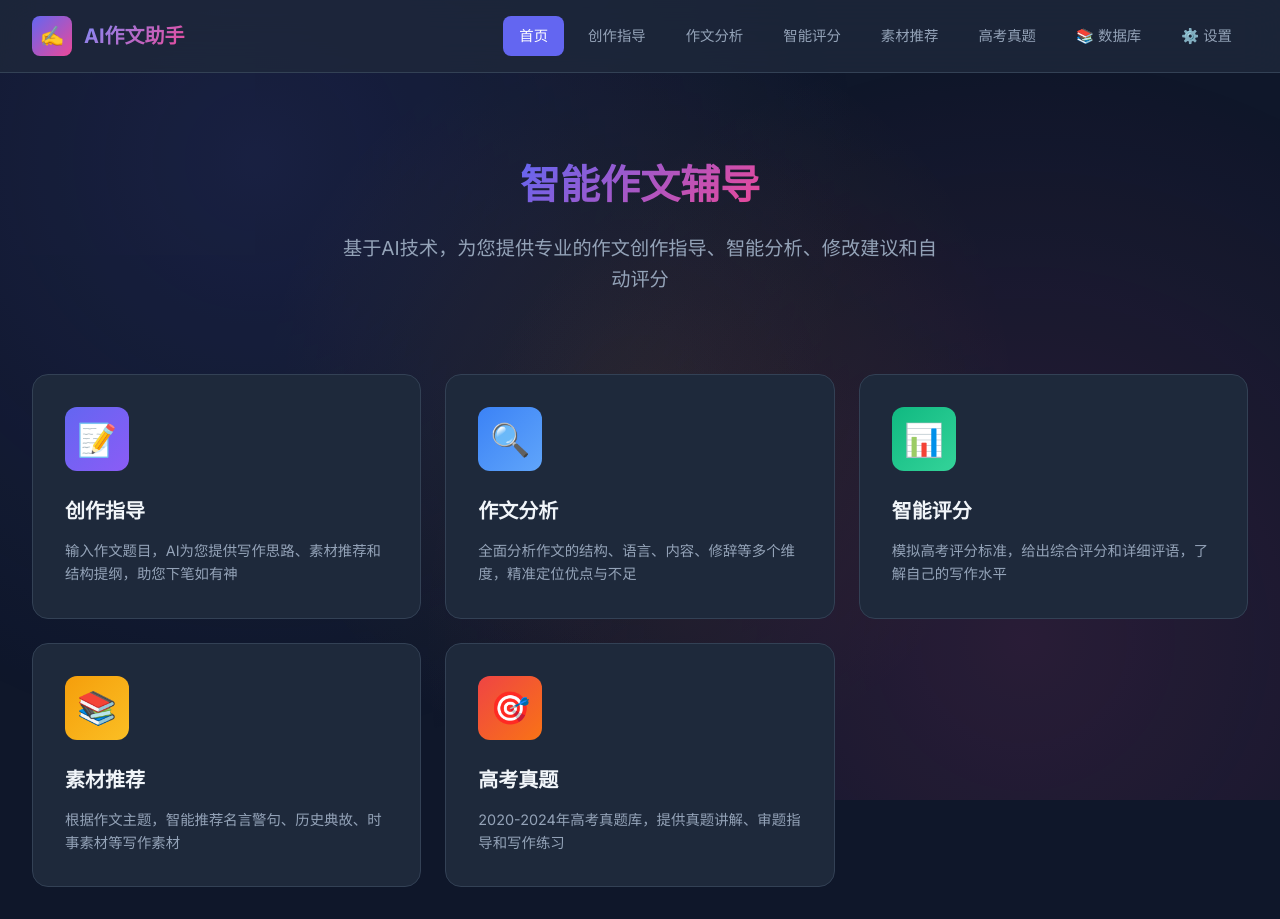
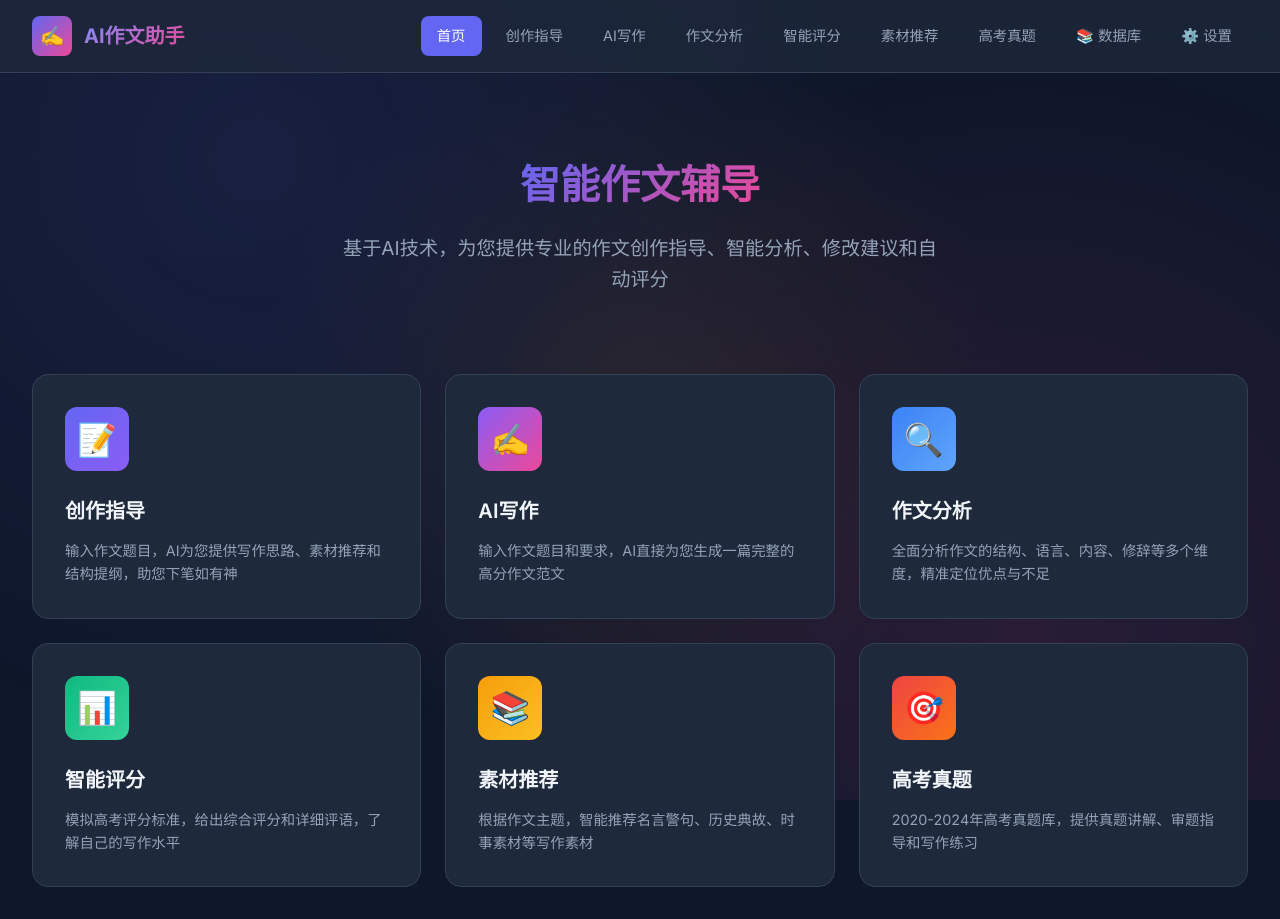
Before and after one commit to DING-HAO-RAN/essay-assistant, a Flask app: page / in a window 1280 px wide. Run offline with Flask 3, Linux system fonts and the light colour scheme; data comes from the database, SQL or seed files in the repository.

Commit message:
feat: 添加AI写作成文功能 + 修复高考真题点击问题
新功能：
- AI写作成文：输入题目直接生成完整作文
- 支持设置文体、目标分数、字数、补充要求
- 生成后可一键分析作文

修复：
- 高考真题界面改用事件委托处理点击
- 解决嵌套元素点击无响应问题

```diff
--- a/app.py
+++ b/app.py
@@ -11,7 +11,7 @@ AI作文助手 - Flask后端主程序
 
 技术栈：Flask框架 + SQLite数据库
 
-作者：AI大赛参赛项目
+作者：ding-hao-ran
 ==============================================================================
 """
 
@@ -453,6 +453,49 @@ def recommend_materials():
     return jsonify(result)
 
 
+@app.route('/api/write', methods=['POST'])
+def ai_write_essay():
+    """
+    AI写作成文API
+
+    功能：根据题目和要求，AI直接生成一篇完整的作文
+
+    请求方式：POST
+    请求体：
+        {
+            "topic": "谈坚持",           # 作文题目
+            "genre": "议论文",           # 文体类型
+            "level": "45",              # 目标分数
+            "wordcount": "800",         # 字数要求
+            "requirements": "..."       # 补充要求（可选）
+        }
+
+    返回值：
+        成功：{"success": true, "essay": "生成的作文内容"}
+    """
+    service = get_ai_service()
+    if not service:
+        return jsonify({"success": False, "error": "请先配置AI服务"})
+
+    data = request.json
+    topic = data.get('topic', '')
+    genre = data.get('genre', '议论文')
+    level = data.get('level', '45')
+    wordcount = data.get('wordcount', '800')
+    requirements = data.get('requirements', '')
+
+    if not topic:
+        return jsonify({"success": False, "error": "请输入作文题目"})
+
+    # 从数据库获取相关素材
+    db_materials = db.search_materials(topic, limit=5)
+
+    # 执行AI写作工作流
+    workflow = EssayWorkflow(service)
+    result = workflow.ai_write_essay_workflow(topic, genre, level, wordcount, requirements, db_materials)
+    return jsonify(result)
+
+
 @app.route('/api/gaokao/practice', methods=['POST'])
 def gaokao_practice():
     """
--- a/static/js/main.js
+++ b/static/js/main.js
@@ -385,6 +385,88 @@ function getMaterials() {
 }
 
 // ============================================
+// AI写作成文功能
+// ============================================
+
+/**
+ * AI生成作文
+ */
+function generateEssay() {
+    var topic = document.getElementById('write-topic').value.trim();
+    var genre = document.getElementById('write-genre').value;
+    var level = document.getElementById('write-level').value;
+    var wordcount = document.getElementById('write-wordcount').value;
+    var requirements = document.getElementById('write-requirements').value.trim();
+
+    if (!topic) {
+        alert('请输入作文题目');
+        return;
+    }
+
+    var config = typeof getCurrentConfig === 'function' ? getCurrentConfig() : null;
+    if (!config) {
+        alert('请先配置AI服务');
+        showSection('config');
+        return;
+    }
+
+    showLoading('write-loading');
+    hideResult('write-result');
+
+    fetch(API_BASE + '/api/write', {
+        method: 'POST',
+        headers: { 'Content-Type': 'application/json' },
+        body: JSON.stringify({
+            topic: topic,
+            genre: genre,
+            level: level,
+            wordcount: wordcount,
+            requirements: requirements
+        })
+    })
+    .then(function(response) { return response.json(); })
+    .then(function(data) {
+        if (data.success) {
+            document.getElementById('write-result-title').textContent = topic + ' - AI生成作文';
+            showResult('write-result', 'write-content', data.essay);
+        } else {
+            alert('生成失败: ' + (data.error || '未知错误'));
+        }
+    })
+    .catch(function(error) {
+        alert('请求失败: ' + error.message);
+    })
+    .finally(function() {
+        hideLoading('write-loading');
+    });
+}
+
+/**
+ * 分析AI生成的作文
+ */
+function analyzeGeneratedEssay() {
+    var topic = document.getElementById('write-topic').value.trim();
+    var contentEl = document.getElementById('write-content');
+    var content = contentEl ? contentEl.innerText : '';
+
+    if (!topic || !content) {
+        alert('请先生成作文');
+        return;
+    }
+
+    // 切换到分析页面并填入内容
+    showSection('analyze');
+    document.getElementById('analyze-title').value = topic;
+    document.getElementById('analyze-content').value = content;
+
+    // 更新字数统计
+    var countElement = document.getElementById('analyze-word-count');
+    if (countElement) {
+        countElement.textContent = content.replace(/\s/g, '').length;
+    }
+}
+
+// ============================================
 // 高考真题功能
 // ============================================
 
@@ -412,6 +494,11 @@ function renderGaokaoTopics(topics) {
     var container = document.getElementById('gaokao-topics-list');
     if (!container) return;
 
+    if (!topics || topics.length === 0) {
+        container.innerHTML = '<div class="alert alert-info">暂无真题数据</div>';
+        return;
+    }
+
     // 按年份分组
     var grouped = {};
     for (var i = 0; i < topics.length; i++) {
@@ -430,9 +517,13 @@ function renderGaokaoTopics(topics) {
 
         for (var j = 0; j < grouped[year].length; j++) {
             var topic = grouped[year][j];
-            html += '<li style="margin-bottom: 0.75rem; padding: 0.5rem; background: var(--bg-input); border-radius: 8px; cursor: pointer;" onclick="practiceGaokaoTopic(\'' + year + '\', \'' + topic.paper + '\')">';
-            html += '<div style="font-weight: 500;">' + topic.paper + '</div>';
-            html += '<div style="font-size: 0.85rem; color: var(--text-secondary); margin-top: 4px;">' + topic.topic + '</div>';
+            // 使用data属性存储参数，避免字符串转义问题
+            html += '<li class="gaokao-topic-item" ';
+            html += 'data-year="' + year + '" ';
+            html += 'data-paper="' + (topic.paper || '') + '" ';
+            html += 'style="margin-bottom: 0.75rem; padding: 0.75rem; background: var(--bg-input); border-radius: 8px; cursor: pointer; border: 1px solid transparent; transition: all 0.2s;">';
+            html += '<div style="font-weight: 500;">' + (topic.paper || '') + '</div>';
+            html += '<div style="font-size: 0.85rem; color: var(--text-secondary); margin-top: 4px;">' + (topic.topic || '') + '</div>';
 
             if (topic.themes && topic.themes.length > 0) {
                 html += '<div style="display: flex; gap: 4px; margin-top: 8px; flex-wrap: wrap;">';
@@ -449,6 +540,23 @@ function renderGaokaoTopics(topics) {
     }
 
     container.innerHTML = html;
+
+    // 使用事件委托绑定点击事件
+    container.onclick = function(e) {
+        var target = e.target;
+        // 向上查找带有gaokao-topic-item类的元素
+        while (target && target !== container) {
+            if (target.classList && target.classList.contains('gaokao-topic-item')) {
+                var year = target.getAttribute('data-year');
+                var paper = target.getAttribute('data-paper');
+                if (year && paper) {
+                    practiceGaokaoTopic(year, paper);
+                }
+                return;
+            }
+            target = target.parentNode;
+        }
+    };
 }
 
 /**
--- a/templates/index.html
+++ b/templates/index.html
@@ -22,6 +22,7 @@
             <div class="nav-links">
                 <a href="#" class="nav-link active" onclick="showSection('home', this); return false;">首页</a>
                 <a href="#" class="nav-link" onclick="showSection('guide', this); return false;">创作指导</a>
+                <a href="#" class="nav-link" onclick="showSection('write', this); return false;">AI写作</a>
                 <a href="#" class="nav-link" onclick="showSection('analyze', this); return false;">作文分析</a>
                 <a href="#" class="nav-link" onclick="showSection('score', this); return false;">智能评分</a>
                 <a href="#" class="nav-link" onclick="showSection('materials', this); return false;">素材推荐</a>
@@ -51,6 +52,12 @@
                     <div class="feature-icon" style="background: linear-gradient(135deg, #6366f1, #8b5cf6);">📝</div>
                     <h3 class="feature-title">创作指导</h3>
                     <p class="feature-desc">输入作文题目，AI为您提供写作思路、素材推荐和结构提纲，助您下笔如有神</p>
+                </div>
+
+                <div class="feature-card" onclick="showSection('write')">
+                    <div class="feature-icon" style="background: linear-gradient(135deg, #8b5cf6, #ec4899);">✍️</div>
+                    <h3 class="feature-title">AI写作</h3>
+                    <p class="feature-desc">输入作文题目和要求，AI直接为您生成一篇完整的高分作文范文</p>
                 </div>
 
                 <div class="feature-card" onclick="showSection('analyze')">
@@ -127,6 +134,78 @@
                         <button class="btn btn-sm btn-secondary" onclick="copyResult('guide-content')">📋 复制</button>
                     </div>
                     <div id="guide-content" class="result-content"></div>
+                </div>
+            </div>
+        </section>
+
+        <!-- AI写作成文 -->
+        <section id="section-write" style="display: none;" class="fade-in">
+            <div class="card">
+                <div class="card-header">
+                    <div class="card-icon" style="background: linear-gradient(135deg, #8b5cf6, #ec4899);">✍️</div>
+                    <div>
+                        <h2 class="card-title">AI写作成文</h2>
+                        <p class="card-subtitle">输入题目和要求，AI为您生成一篇完整的高分作文</p>
+                    </div>
+                </div>
+
+                <div class="form-group">
+                    <label class="form-label">作文题目 <span style="color: var(--danger);">*</span></label>
+                    <input type="text" class="form-input" id="write-topic" placeholder="请输入作文题目，如：谈坚持、我的梦想">
+                </div>
+
+                <div style="display: grid; grid-template-columns: 1fr 1fr; gap: 1rem;">
+                    <div class="form-group">
+                        <label class="form-label">文体类型</label>
+                        <select class="form-select" id="write-genre">
+                            <option value="议论文">议论文</option>
+                            <option value="记叙文">记叙文</option>
+                            <option value="说明文">说明文</option>
+                            <option value="散文">散文</option>
+                        </select>
+                    </div>
+                    <div class="form-group">
+                        <label class="form-label">目标分数</label>
+                        <select class="form-select" id="write-level">
+                            <option value="55">55分以上（优秀）</option>
+                            <option value="50">50分以上（良好）</option>
+                            <option value="45" selected>45分以上（中等偏上）</option>
+                        </select>
+                    </div>
+                </div>
+
+                <div class="form-group">
+                    <label class="form-label">字数要求</label>
+                    <select class="form-select" id="write-wordcount">
+                        <option value="800">800字左右</option>
+                        <option value="1000">1000字左右</option>
+                        <option value="1200">1200字左右</option>
+                    </select>
+                </div>
+
+                <div class="form-group">
+                    <label class="form-label">补充要求（可选）</label>
+                    <textarea class="form-textarea" id="write-requirements" rows="3" placeholder="如：请使用苏轼和李白的事例作为论据，开头用设问引入"></textarea>
+                </div>
+
+                <button class="btn btn-primary btn-block" onclick="generateEssay()">
+                    <span>✍️</span> AI生成作文
+                </button>
+
+                <div id="write-loading" class="loading" style="display: none;">
+                    <div class="loading-spinner"></div>
+                    <p class="loading-text">AI正在创作中，请耐心等待...</p>
+                </div>
+
+                <div id="write-result" class="result-container" style="display: none;">
+                    <div class="result-header">
+                        <h3 id="write-result-title">AI生成作文</h3>
+                        <div style="display: flex; gap: 8px;">
+                            <button class="btn btn-sm btn-secondary" onclick="copyResult('write-content')">📋 复制</button>
+                            <button class="btn btn-sm btn-primary" onclick="analyzeGeneratedEssay()">🔍 分析这篇作文</button>
+                        </div>
+                    </div>
+                    <div id="write-content" class="result-content"></div>
                 </div>
             </div>
         </section>
```
Also changed, not shown: workflow.py (+70 -0 lines).
